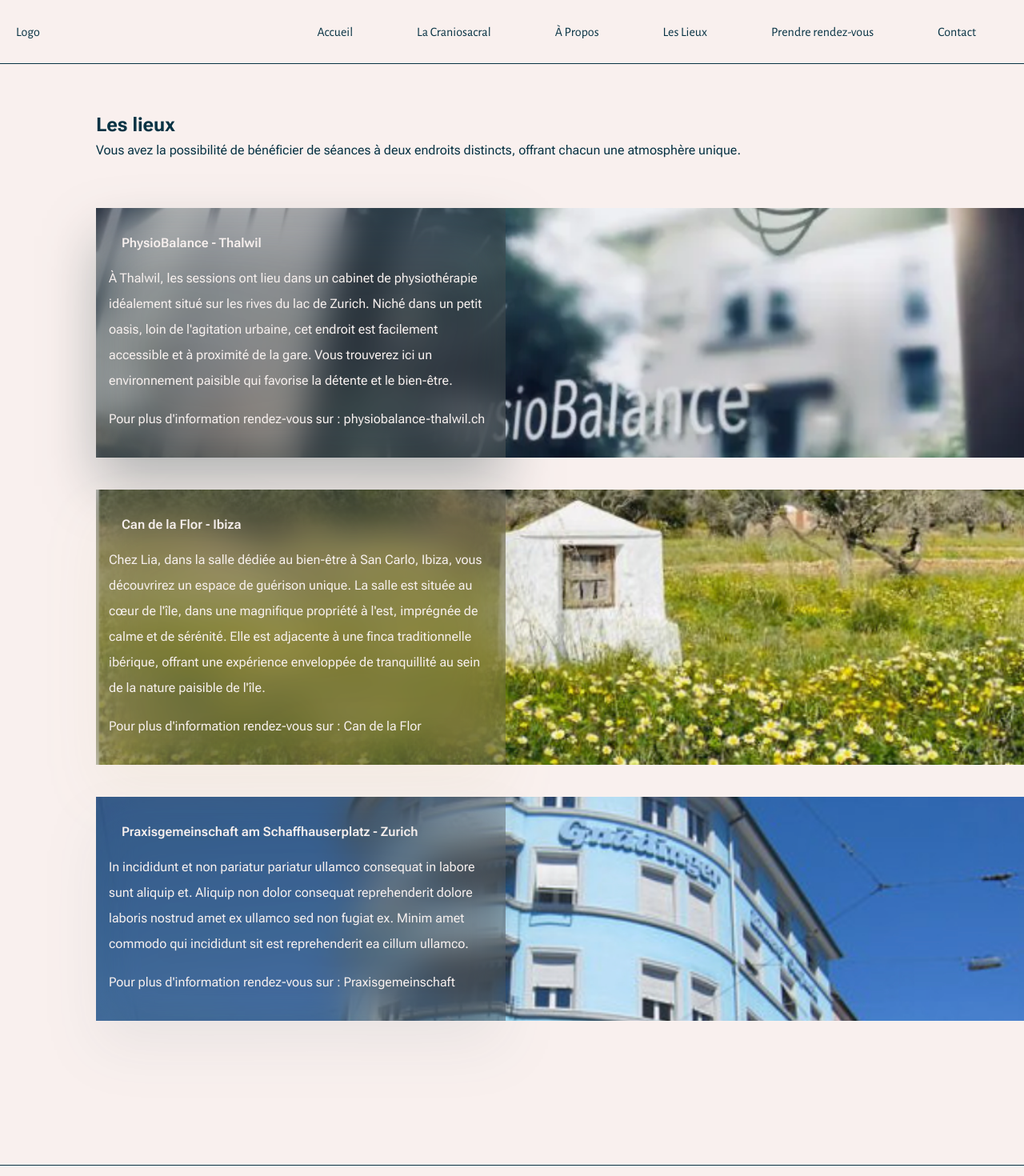
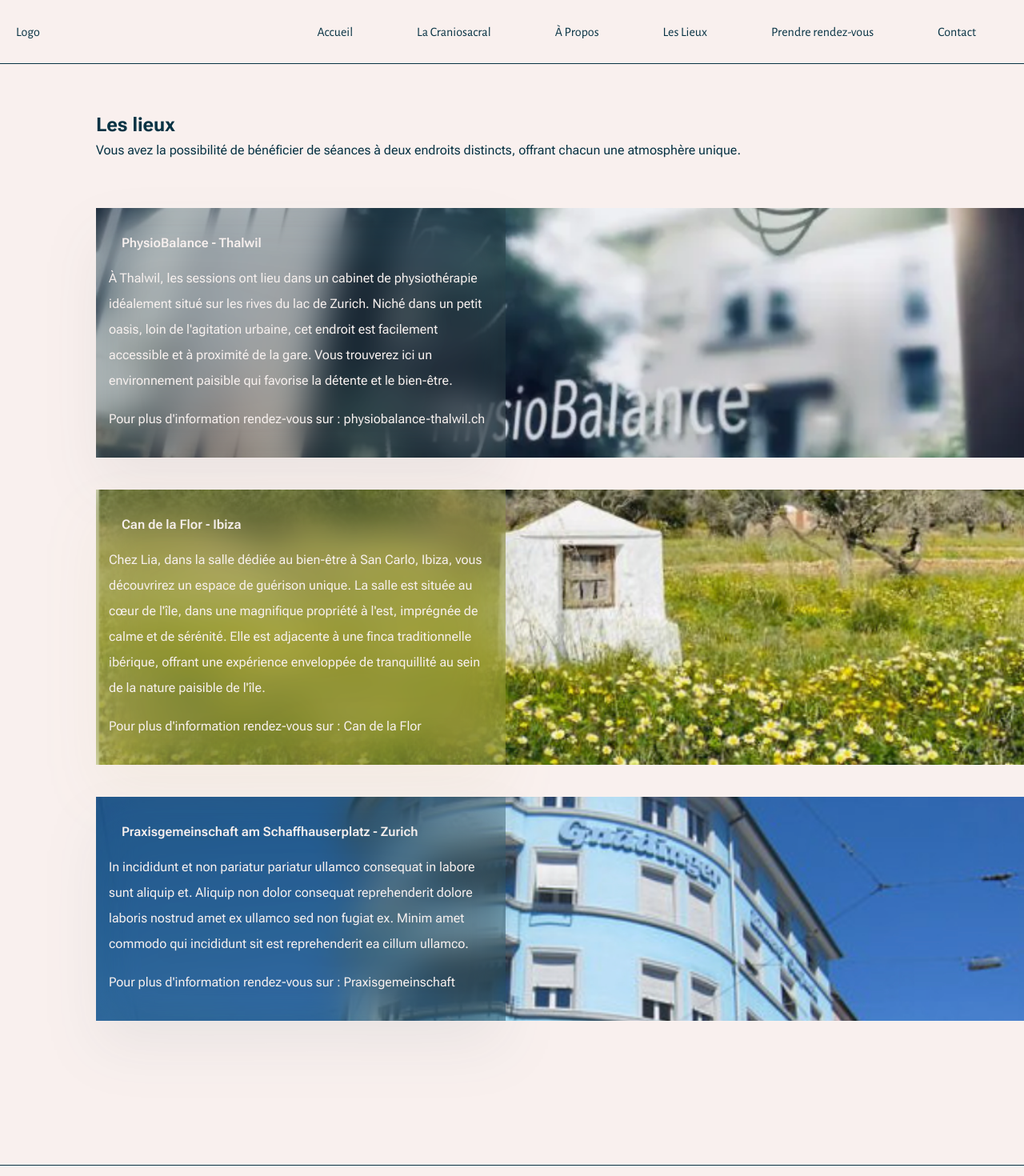
Before and after one commit to Jezzatator/MelCranio, a Next.js app: page /places in a window 1280 px wide. Shown: the top 1470 px of the page at 80% size. Built offline with nearby package versions, Linux system fonts and the light colour scheme.

Commit message:
fix background color des effet blurs sur page places

```diff
--- a/app/places/page.tsx
+++ b/app/places/page.tsx
@@ -25,8 +25,8 @@
               }}
             >
               <div
-                className="basis-2/5 p-4 backdrop-blur-xl z-20 drop-shadow-[0_35px_35px_rgba(43,64,67,1)]"
-                style={{ backgroundColor: "rgba(88, 85, 84, 0.3)" }}
+                className="basis-2/5 p-4 backdrop-blur-xl z-20 drop-shadow-[0_35px_35px_rgba(43,64,67,0.2)]"
+                style={{ backgroundColor: "rgba(43,64,67, 0.3)" }}
               >
                 <h2 className="text-l p-4 text-centermd:text-left font-semibold">
                   PhysioBalance - Thalwil
@@ -59,7 +59,7 @@
             >
               <div
                 className="basis-2/5 p-4 backdrop-blur-xl z-20 drop-shadow-[0_35px_35px_rgba(157,167,70,0.2)]"
-                style={{ backgroundColor: "rgba(88, 85, 84, 0.3)" }}
+                style={{ backgroundColor: "rgba(157,167,70, 0.3)" }}
               >
                 <h2 className="text-l p-4 text-center md:text-left font-semibold">
                   Can de la Flor - Ibiza
@@ -92,7 +92,7 @@
             >
               <div
                 className="basis-2/5 p-4 backdrop-blur-xl z-20 drop-shadow-[0_35px_35px_rgba(26,74,90,0.2)]"
-                style={{ backgroundColor: "rgba(88, 85, 84, 0.3)" }}
+                style={{ backgroundColor: "rgba(26,74,90, 0.3)" }}
               >
                 <h2 className="text-l p-4 text-center md:text-left font-semibold">
                   Praxisgemeinschaft am Schaffhauserplatz - Zurich
```
